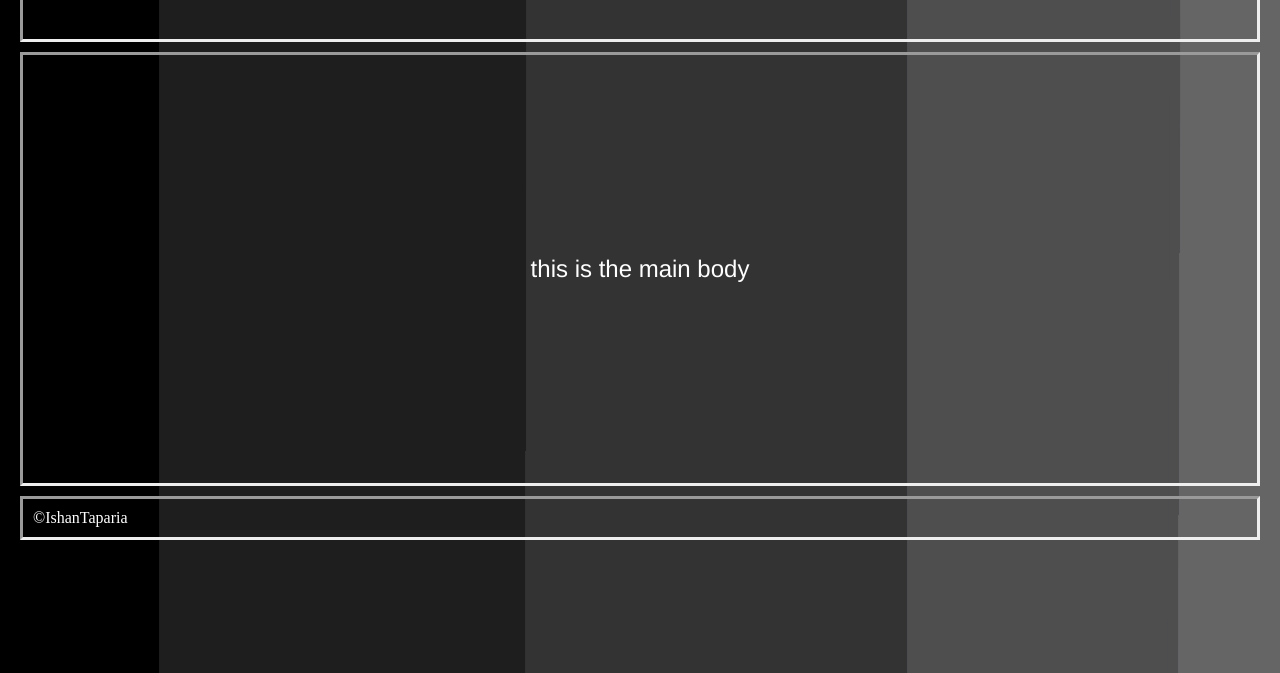
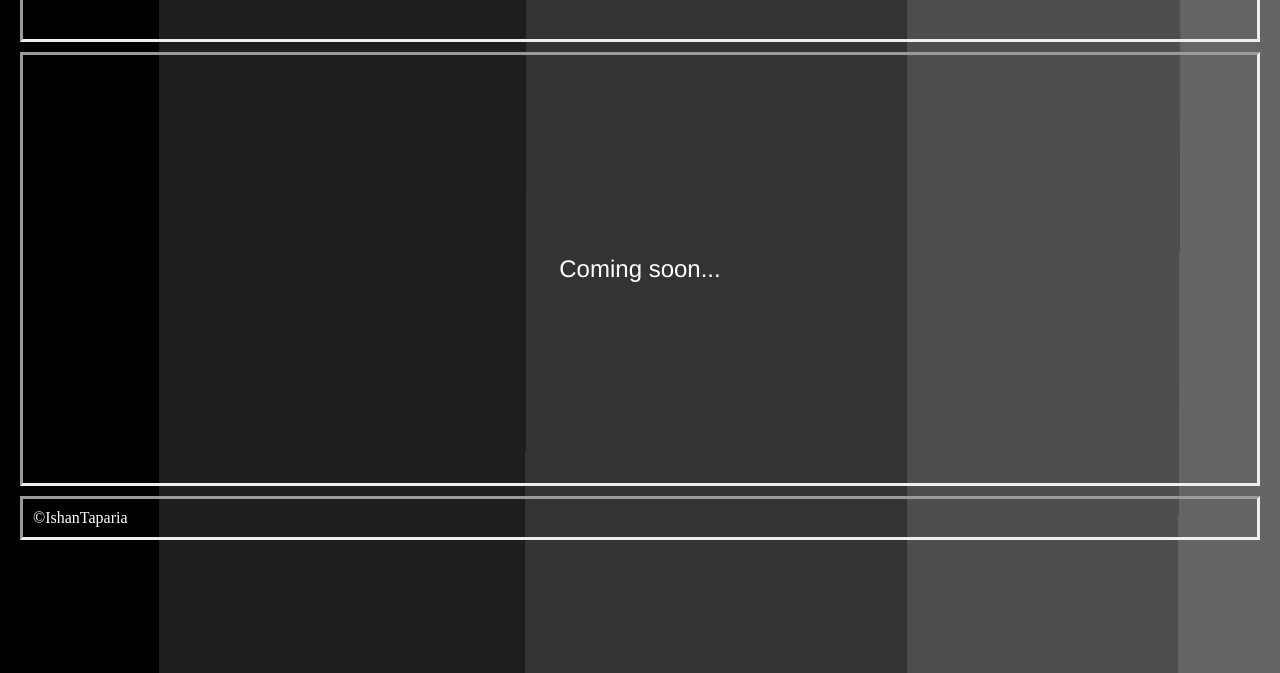
Before and after one commit to ISHANTAPARIA/my-first-web, a plain HTML site: page location.html in a window 1280 px wide. Shown: the part 127-800 px from the top of the page. Drawn offline with Linux system fonts and the light colour scheme.

Commit message:
Update location.html

```diff
--- a/location.html
+++ b/location.html
@@ -18,7 +18,7 @@
     <h1>Games</h1>
 </header>
 
-<section>this is the main body</section>
+<section>Coming soon...</section>
 
 <footer>©IshanTaparia</footer>
 
```
